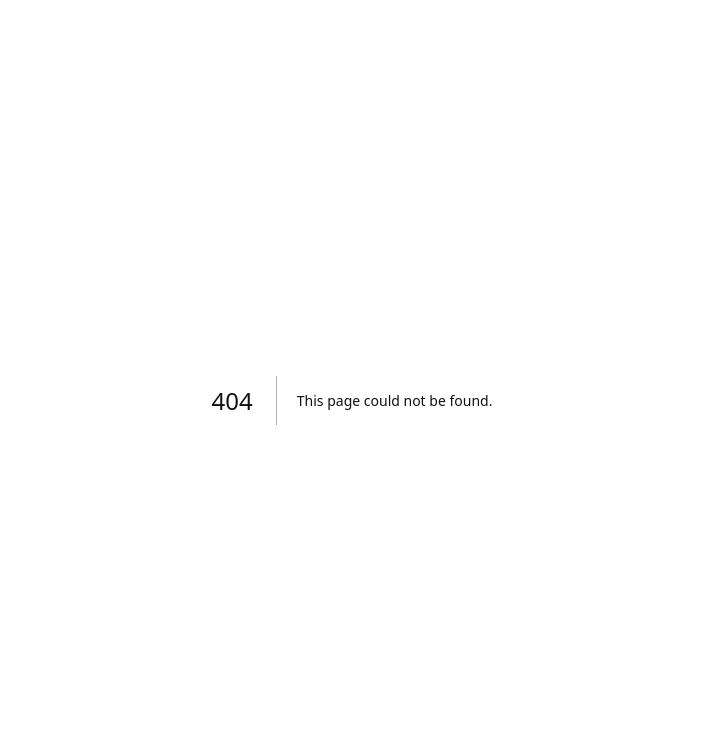
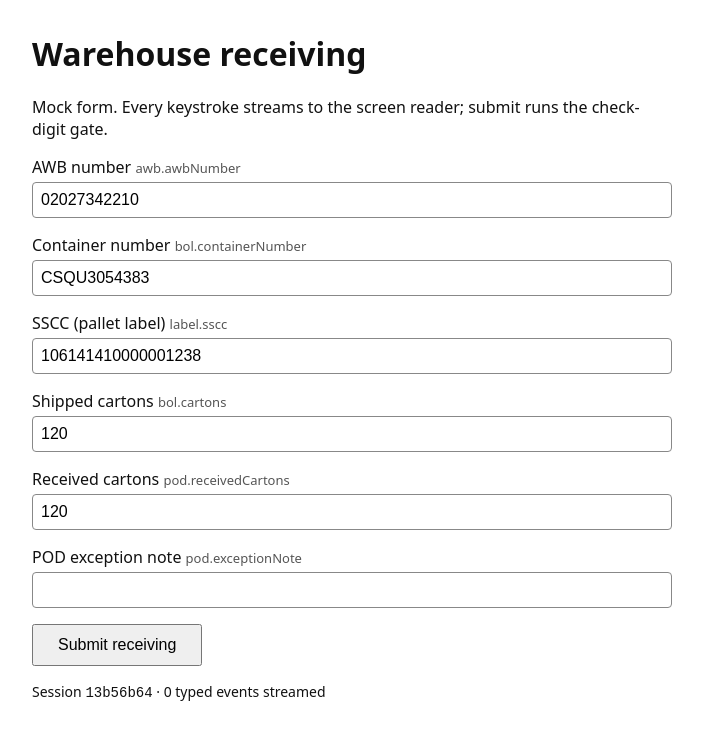
Before and after one commit to Shaivpidadi/second-look, a Next.js app in the folder apps/web/: page /form in a window 1280 px wide. Before the commit this address had no page. Shown: the top 740 px of the page, without its empty margins (288-991 px from the left). Built offline with nearby package versions, Linux system fonts and the light colour scheme.

Commit message:
Add mock receiving form with typed-event stream and submit gate

```diff
--- /dev/null
+++ b/apps/web/app/api/events/route.ts
@@ -0,0 +1,26 @@
+import { NextResponse } from "next/server";
+
+export interface FormEvent {
+  sessionId: string;
+  fieldId: string;
+  value: string;
+  ts: string;
+}
+
+const store = new Map<string, FormEvent[]>();
+
+export async function POST(request: Request) {
+  const event = (await request.json()) as Partial<FormEvent>;
+  if (
+    typeof event.sessionId !== "string" ||
+    typeof event.fieldId !== "string" ||
+    typeof event.value !== "string" ||
+    typeof event.ts !== "string"
+  ) {
+    return NextResponse.json({ ok: false, error: "bad_event" }, { status: 400 });
+  }
+  const list = store.get(event.sessionId) ?? [];
+  list.push(event as FormEvent);
+  store.set(event.sessionId, list);
+  return NextResponse.json({ ok: true, count: list.length });
+}
--- /dev/null
+++ b/apps/web/app/api/submit/route.ts
@@ -0,0 +1,16 @@
+import { NextResponse } from "next/server";
+import { evaluateSubmission } from "../../../lib/gate";
+
+interface SubmitBody {
+  sessionId?: string;
+  values?: Record<string, string>;
+}
+
+export async function POST(request: Request) {
+  const body = (await request.json()) as SubmitBody;
+  if (typeof body.sessionId !== "string" || typeof body.values !== "object" || body.values === null) {
+    return NextResponse.json({ ok: false, error: "bad_submit" }, { status: 400 });
+  }
+  const result = evaluateSubmission(body.values);
+  return NextResponse.json({ ok: true, ...result });
+}
--- /dev/null
+++ b/apps/web/app/form/page.tsx
@@ -0,0 +1,185 @@
+"use client";
+
+import { useRef, useState } from "react";
+
+interface Field {
+  id: string;
+  label: string;
+}
+
+const FIELDS: Field[] = [
+  { id: "awb.awbNumber", label: "AWB number" },
+  { id: "bol.containerNumber", label: "Container number" },
+  { id: "label.sscc", label: "SSCC (pallet label)" },
+  { id: "bol.cartons", label: "Shipped cartons" },
+  { id: "pod.receivedCartons", label: "Received cartons" },
+  { id: "pod.exceptionNote", label: "POD exception note" },
+];
+
+const PREFILL: Record<string, string> = {
+  "awb.awbNumber": "02027342210",
+  "bol.containerNumber": "CSQU3054383",
+  "label.sscc": "106141410000001238",
+  "bol.cartons": "120",
+  "pod.receivedCartons": "120",
+  "pod.exceptionNote": "",
+};
+
+interface Failure {
+  fieldId: string;
+  rule: string;
+  message: string;
+  fix?: string;
+}
+
+interface SubmitResult {
+  decision: "ALLOW" | "BLOCK";
+  verdict: { state: string };
+  failures: Failure[];
+}
+
+export default function ReceivingForm() {
+  const [sessionId] = useState(() => crypto.randomUUID());
+  const [values, setValues] = useState<Record<string, string>>(PREFILL);
+  const [streamed, setStreamed] = useState(0);
+  const [result, setResult] = useState<SubmitResult | null>(null);
+  const [submitting, setSubmitting] = useState(false);
+  const timers = useRef<Record<string, ReturnType<typeof setTimeout>>>({});
+
+  function streamEvent(fieldId: string, value: string) {
+    clearTimeout(timers.current[fieldId]);
+    timers.current[fieldId] = setTimeout(() => {
+      fetch("/api/events", {
+        method: "POST",
+        headers: { "content-type": "application/json" },
+        body: JSON.stringify({
+          sessionId,
+          fieldId,
+          value,
+          ts: new Date().toISOString(),
+        }),
+      })
+        .then((res) => {
+          if (res.ok) setStreamed((n) => n + 1);
+        })
+        .catch(() => {});
+    }, 250);
+  }
+
+  function onChange(fieldId: string, value: string) {
+    setValues((prev) => ({ ...prev, [fieldId]: value }));
+    setResult(null);
+    streamEvent(fieldId, value);
+  }
+
+  function applyFix(fieldId: string, fix: string) {
+    setValues((prev) => ({ ...prev, [fieldId]: fix }));
+    setResult(null);
+    streamEvent(fieldId, fix);
+  }
+
+  async function onSubmit(event: React.FormEvent) {
+    event.preventDefault();
+    setSubmitting(true);
+    try {
+      const res = await fetch("/api/submit", {
+        method: "POST",
+        headers: { "content-type": "application/json" },
+        body: JSON.stringify({ sessionId, values }),
+      });
+      const data = (await res.json()) as SubmitResult;
+      setResult(data);
+    } finally {
+      setSubmitting(false);
+    }
+  }
+
+  const inputStyle: React.CSSProperties = {
+    width: "100%",
+    padding: "8px",
+    fontSize: 16,
+    border: "1px solid #888",
+    borderRadius: 4,
+    boxSizing: "border-box",
+  };
+
+  return (
+    <main style={{ maxWidth: 640, margin: "32px auto", padding: "0 16px" }}>
+      <h1>Warehouse receiving</h1>
+      <p>
+        Mock form. Every keystroke streams to the screen reader; submit runs the
+        check-digit gate.
+      </p>
+      <form onSubmit={onSubmit}>
+        {FIELDS.map((field) => (
+          <div key={field.id} style={{ marginBottom: 16 }}>
+            <label htmlFor={field.id} style={{ display: "block", marginBottom: 4 }}>
+              {field.label}{" "}
+              <span style={{ color: "#555", fontSize: 13 }}>{field.id}</span>
+            </label>
+            <input
+              id={field.id}
+              style={inputStyle}
+              value={values[field.id] ?? ""}
+              onChange={(e) => onChange(field.id, e.target.value)}
+              autoComplete="off"
+              spellCheck={false}
+            />
+          </div>
+        ))}
+        <button
+          type="submit"
+          disabled={submitting}
+          style={{ padding: "10px 24px", fontSize: 16, cursor: "pointer" }}
+        >
+          {submitting ? "Checking…" : "Submit receiving"}
+        </button>
+      </form>
+
+      <p style={{ marginTop: 16, fontSize: 14 }}>
+        Session <code>{sessionId.slice(0, 8)}</code> · {streamed} typed events
+        streamed
+      </p>
+
+      {result && (
+        <section
+          aria-live="polite"
+          style={{
+            marginTop: 16,
+            padding: 16,
+            border: `2px solid ${result.decision === "BLOCK" ? "#b00020" : "#1a7f37"}`,
+            borderRadius: 4,
+          }}
+        >
+          <h2 style={{ margin: "0 0 8px" }}>
+            {result.decision === "BLOCK" ? "Blocked" : "Accepted"} (
+            {result.verdict.state})
+          </h2>
+          {result.failures.length === 0 ? (
+            <p style={{ margin: 0 }}>All checks passed.</p>
+          ) : (
+            <ul style={{ margin: 0, paddingLeft: 20 }}>
+              {result.failures.map((f) => (
+                <li key={`${f.fieldId}-${f.rule}`} style={{ marginBottom: 8 }}>
+                  <strong>{f.fieldId}</strong> [{f.rule}]: {f.message}
+                  {f.fix !== undefined && (
+                    <div style={{ marginTop: 4 }}>
+                      Proposed fix: <code>{f.fix}</code>{" "}
+                      <button
+                        type="button"
+                        onClick={() => applyFix(f.fieldId, f.fix as string)}
+                        style={{ cursor: "pointer" }}
+                      >
+                        Apply fix
+                      </button>
+                    </div>
+                  )}
+                </li>
+              ))}
+            </ul>
+          )}
+        </section>
+      )}
+    </main>
+  );
+}
```
